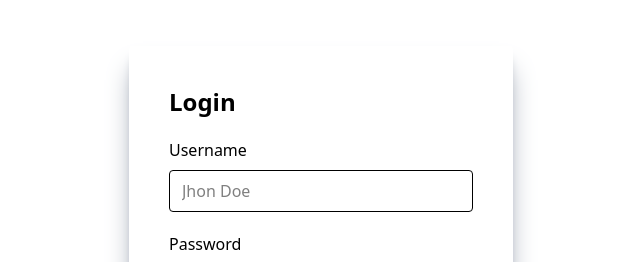
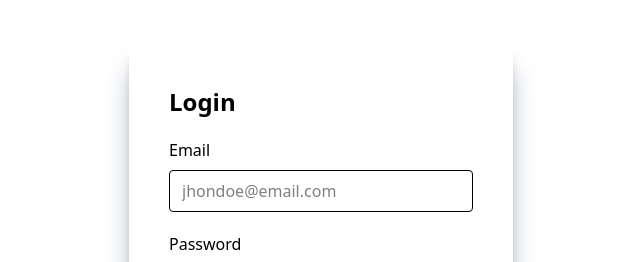
Before and after one commit to SYNCan05/Mini-Project, a React (Vite) app: page /auth/login in a window 1280 px wide. Shown: the part 174-436 px from the top of the page, without its empty margins (319-959 px from the left). Built offline with nearby package versions, Linux system fonts and the light colour scheme.

Commit message:
update code

```diff
--- a/src/components/pages/LoginAdmin.tsx
+++ b/src/components/pages/LoginAdmin.tsx
@@ -36,8 +36,8 @@ export default function LoginAdmin() {
             <form onSubmit={(e) => {handleLogin(e)}} className="w-96 px-10 py-10 bg-white shadow-xl shadow-gray-400 rounded">
                 <h2 className="text-2xl font-bold mb-5">Login</h2>
                 <div className="mb-5">
-                    <label htmlFor="username" className="block mb-2">Username</label>
-                    <input type="text" placeholder="Jhon Doe" name="username" id="username" autoComplete="off" onChange={(e) => setUser({...user, username: e.target.value})} className="w-full px-3 py-2 border rounded" />
+                    <label htmlFor="username" className="block mb-2">Email</label>
+                    <input type="text" placeholder="jhondoe@email.com" name="username" id="username" autoComplete="off" onChange={(e) => setUser({...user, username: e.target.value})} className="w-full px-3 py-2 border rounded" />
                 </div>
                 <div className="mb-5">
                     <label htmlFor="password" className="block mb-2">Password</label>
--- a/src/components/pages/Page404.tsx
+++ b/src/components/pages/Page404.tsx
@@ -1,17 +1,17 @@
 export default function Page404() {
 
   return (
-    <div className="min-h-screen flex items-center justify-center bg-gray-100">
+    <div className="min-h-screen flex items-center justify-center bg-gray-200">
       <div className="max-w-md mx-auto">
         <div className="bg-white rounded-lg shadow-lg p-8">
-          <h1 className="text-6xl font-bold text-center">404</h1>
-          <p className="text-2xl font-semibold text-center mt-4">Page Not Found</p>
+          <h1 className="text-6xl font-bold text-center text-red-500">404</h1>
+          <p className="text-2xl font-semibold text-center mt-4 text-red-500">Halaman Tidak Dapat Ditemukan</p>
           <p className="text-center mt-6">
-            The page you are looking for might have been removed had its name changed or is temporarily unavailable.
+            Halaman yang anda cari tidak dapat ditemukan, silahkan tekan tombol di bawah ini untuk kembali ke halaman utama
           </p>
           <div className="flex justify-center mt-8">
-            <a href="/" className="bg-blue-500 text-white font-semibold px-6 py-3 rounded-md hover:bg-blue-700">
-              Back to Home
+            <a href="/" className="bg-red-500 text-white font-semibold px-3 py-2 rounded-md hover:bg-red-700">
+              Halaman utama
             </a>
           </div>
         </div>
```
Also changed, not shown: 1 other file (tests, documents, lock files or other folders).
